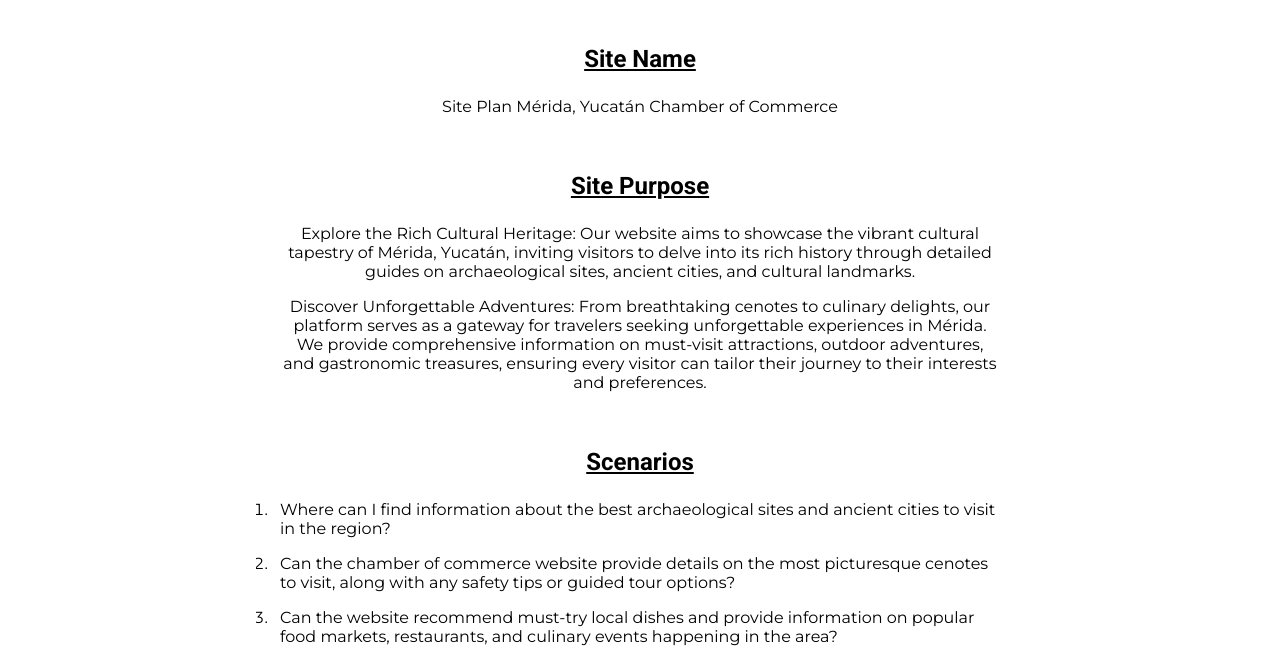
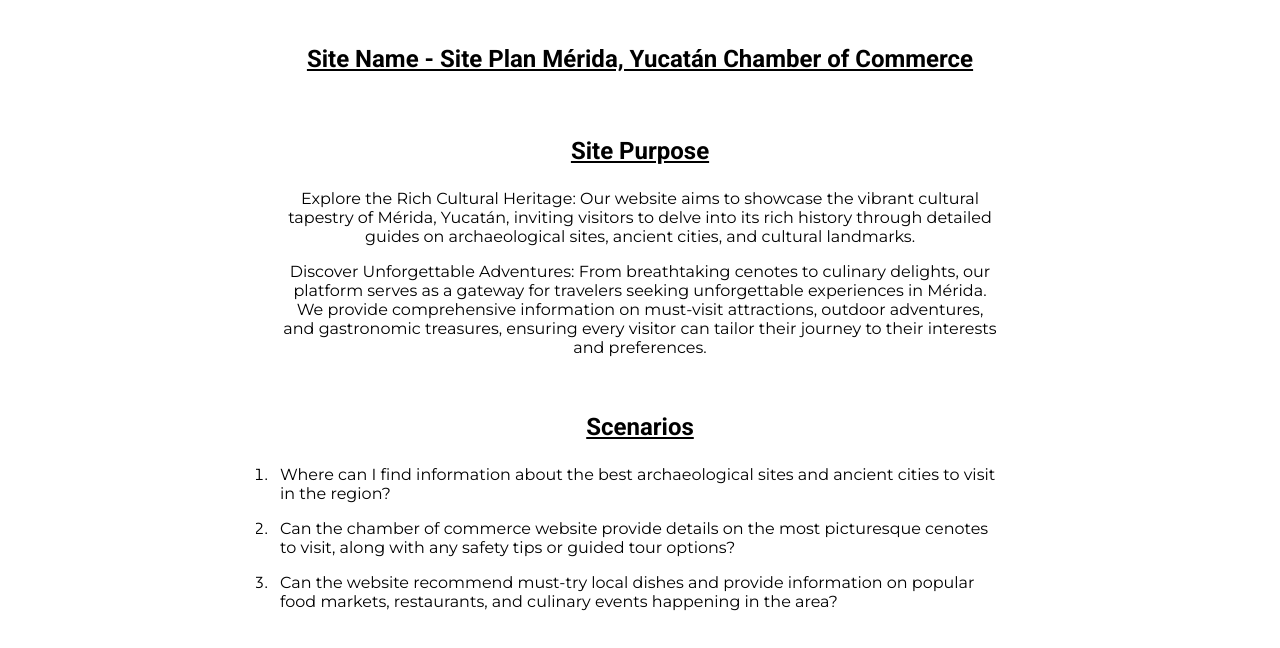
Before and after one commit to roquepulido/wdd230, a plain HTML site: page week01/chamber-site-plan.html in a window 1280 px wide. Shown: the part 173-821 px from the top of the page. Drawn offline with Linux system fonts and the light colour scheme.

Commit message:
CHANGE title

```diff
--- a/week01/chamber-site-plan.html
+++ b/week01/chamber-site-plan.html
@@ -26,18 +26,15 @@
         <ul>
             <li><a href="../index.html">Home</a></li>
             <li><a href="#">Chamber</a></li>
-            <li><a href="/week01/chamber-site-plan.html" class="active">Site Plan</a></li>
+            <li><a href="chamber-site-plan.html" class="active">Site Plan</a></li>
             <li><a href="#">Form</a></li>
         </ul>
     </nav>
     <main class="container">
         <section>
             <h1>
-                Site Name
+                Site Name - Site Plan Mérida, Yucatán Chamber of Commerce
             </h1>
-            <p>
-                Site Plan Mérida, Yucatán Chamber of Commerce
-            </p>
         </section>
         <section>
             <h1>
```
